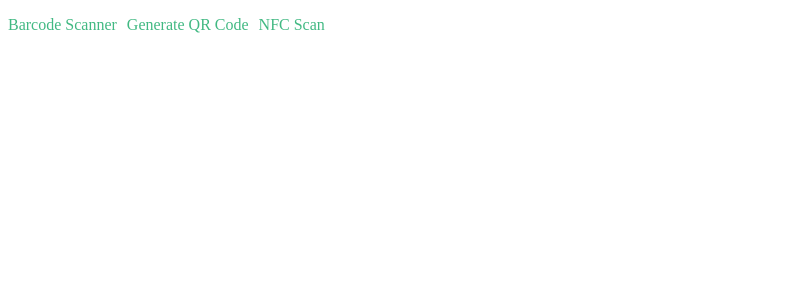
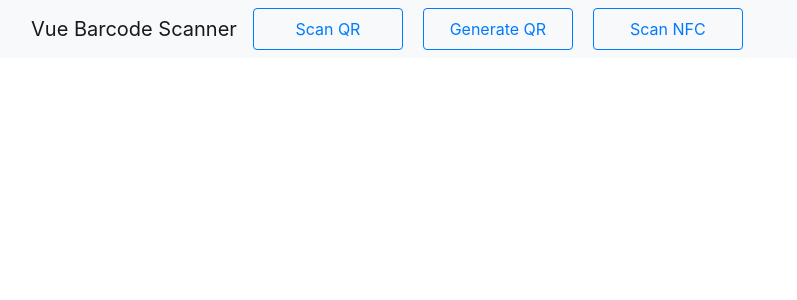
Before and after one commit to thisisforeagle/qr-code-scan, a Vue app: page / in a window 1280 px wide. Shown: the top 300 px of the page, without its empty margins (0-797 px from the left). Built offline with nearby package versions, Linux system fonts and the light colour scheme.

Commit message:
add nav bar

```diff
--- a/App.vue
+++ b/App.vue
@@ -1,19 +1,16 @@
 <template>
   <div id="app">
-    <nav>
-      <ul>
-        <li><router-link to="/scanner">Barcode Scanner</router-link></li>
-        <li><router-link to="/generate">Generate QR Code</router-link></li>
-        <li><router-link to="/nfc-scan">NFC Scan</router-link></li>
-      </ul>
-    </nav>
+    <NavBar />
     <router-view></router-view>
   </div>
 </template>
 
 <script>
+  import NavBar from "@/components/Nav-Bar.vue";
   export default {
-    name: "App",
+    components: {
+      NavBar,
+    },
   };
 </script>
 
@@ -36,5 +33,6 @@
 
   nav a.router-link-exact-active {
     font-weight: bold;
+    text-decoration: underline;
   }
 </style>
--- a/index.html
+++ b/index.html
@@ -5,6 +5,10 @@
     <meta http-equiv="X-UA-Compatible" content="IE=edge" />
     <meta name="viewport" content="width=device-width,initial-scale=1.0" />
     <link rel="icon" href="/qr-code-scan/favicon.ico" />
+    <link
+      href="https://stackpath.bootstrapcdn.com/bootstrap/4.5.2/css/bootstrap.min.css"
+      rel="stylesheet"
+    />
     <title>Vue Barcode Scanner</title>
   </head>
   <body>
--- a/package.json
+++ b/package.json
@@ -4,7 +4,7 @@
   "private": true,
   "type": "module",
   "scripts": {
-    "dev": "vite",
+    "dev": "vite --host",
     "build": "vite build",
     "serve": "vite preview",
     "lint": "vue-cli-service lint",
@@ -29,7 +29,8 @@
     "@vue/cli-service": "~5.0.0",
     "eslint": "^7.32.0",
     "eslint-plugin-vue": "^8.0.3",
-    "gh-pages": "^6.2.0"
+    "gh-pages": "^6.2.0",
+    "sass-embedded": "^1.80.3"
   },
   "eslintConfig": {
     "root": true,
--- a/router.js
+++ b/router.js
@@ -15,7 +15,7 @@ const routes = [
     component: GenerateQRCode,
   },
   {
-    path: "/nfc",
+    path: "/nfc-scan",
     name: "NFCScan",
     component: NFCScan,
   },
--- /dev/null
+++ b/src/components/Nav-Bar.vue
@@ -0,0 +1,69 @@
+<template>
+  <nav class="navbar navbar-expand-lg navbar-light bg-light">
+    <div class="container-fluid">
+      <router-link class="navbar-brand" to="/">Vue Barcode Scanner</router-link>
+      <button
+        class="navbar-toggler"
+        type="button"
+        data-bs-toggle="collapse"
+        data-bs-target="#navbarNav"
+        aria-controls="navbarNav"
+        aria-expanded="false"
+        aria-label="Toggle navigation"
+      >
+        <span class="navbar-toggler-icon"></span>
+      </button>
+      <div class="collapse navbar-collapse" id="navbarNav">
+        <ul class="navbar-nav">
+          <li class="nav-item">
+            <router-link
+              class="nav-link btn"
+              activeClass="btn-primary"
+              linkExactActiveClass="btn-secondary"
+              to="/scanner"
+              >Scan QR</router-link
+            >
+          </li>
+          <li class="nav-item">
+            <router-link
+              class="nav-link btn"
+              activeClass="btn-primary"
+              linkExactActiveClass="btn-secondary"
+              to="/generate"
+              >Generate QR</router-link
+            >
+          </li>
+          <li class="nav-item">
+            <router-link
+              class="nav-link btn"
+              activeClass="btn-primary"
+              linkExactActiveClass="btn-secondary"
+              to="/nfc-scan"
+              >Scan NFC</router-link
+            >
+          </li>
+        </ul>
+      </div>
+    </div>
+  </nav>
+</template>
+
+<script>
+  export default {
+    name: "Nav-bar",
+  };
+</script>
+
+<style scoped lang="scss">
+  .nav-link {
+    width: 150px;
+    margin-right: 10px;
+    border: 1px solid #007bff;
+    color: #007bff !important ;
+    &.router-link-exact-active {
+      font-weight: bold;
+      text-decoration: underline;
+      color: white !important;
+    }
+  }
+</style>
```
Also changed, not shown: 1 other file (tests, documents, lock files or other folders).
